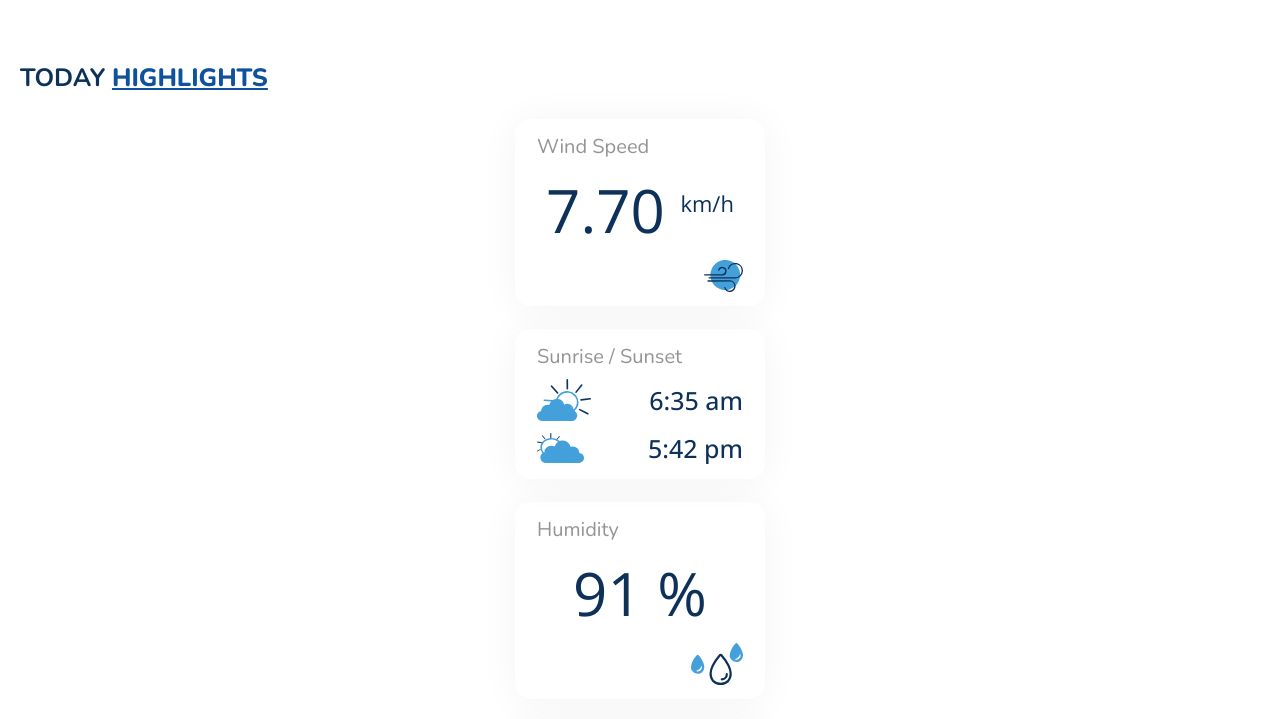
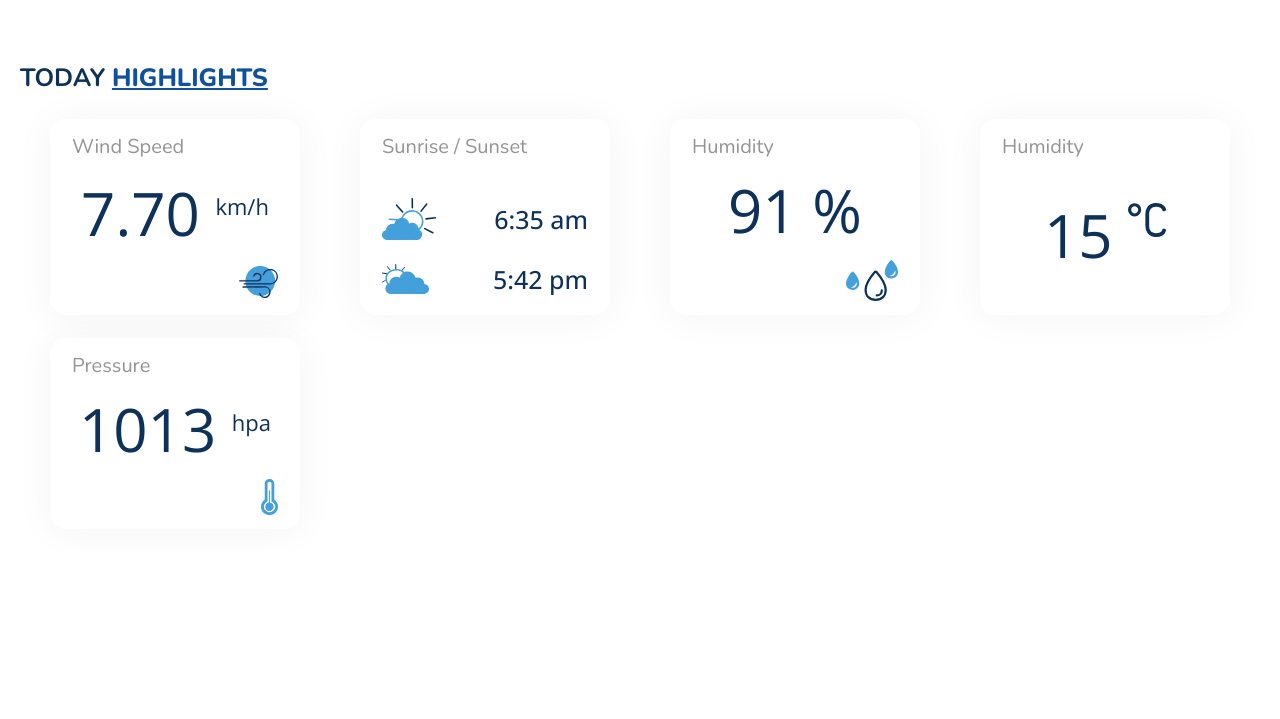
Before and after one commit to alexanderuk82/Weather-app, a plain HTML site: page index.html in a window 1280 px wide. Shown: the part 1223-1942 px from the top of the page. After the commit the page ends 1776 px from the top, so only its background shows below. Drawn offline with nearby package versions, Linux system fonts and the light colour scheme.

Commit message:
mobile-landscape

```diff
--- a/scss/section/_details.scss
+++ b/scss/section/_details.scss
@@ -16,9 +16,9 @@
 
     &__container {
       margin: 2.4rem 0;
-
       display: grid;
-      justify-content: center;
+      grid-template-columns: repeat(auto-fit, minmax(30rem, 1fr));
+      justify-items: center;
       row-gap: 2.3rem;
     }
 
```
Also changed, not shown: css/style.css.
